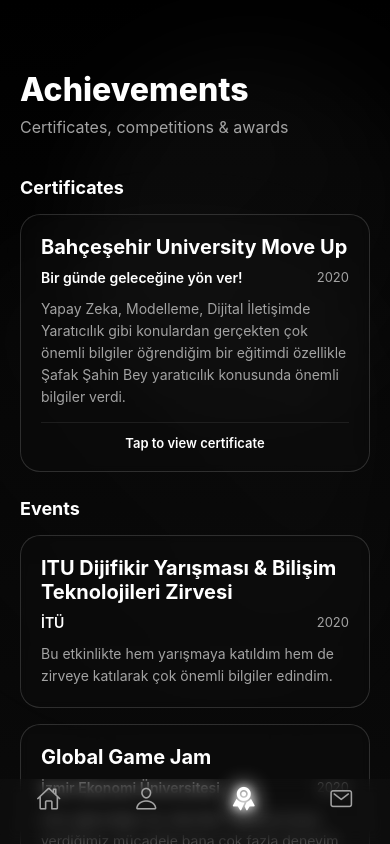
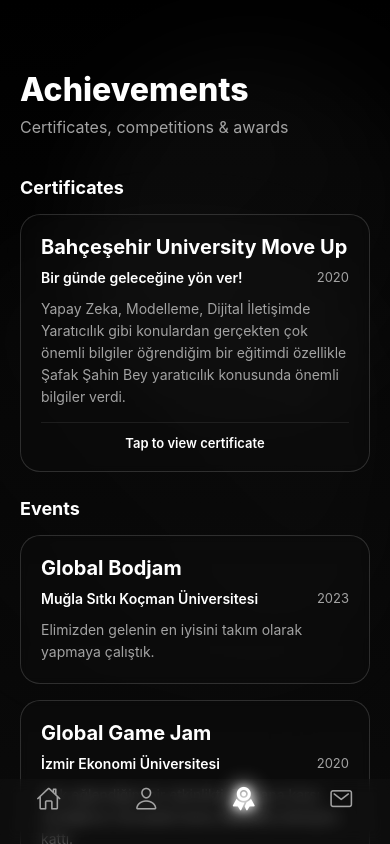
Before and after one commit to semihgll/Portfolio-web-app, a React Native app: screen /Certificates in a window 390 px wide. Built offline with nearby package versions, Linux system fonts and the light colour scheme; grey boxes are pictures that could not be loaded.

Commit message:
project change

```diff
--- a/src/screens/CertificatesScreen.tsx
+++ b/src/screens/CertificatesScreen.tsx
@@ -22,10 +22,11 @@
 const EVENTS = [
     {
         id: 1,
-        title: 'ITU Dijifikir Yarışması & Bilişim Teknolojileri Zirvesi',
-        organizer: 'İTÜ',
-        date: '2020',
-        description: 'Bu etkinlikte hem yarışmaya katıldım hem de zirveye katılarak çok önemli bilgiler edindim.',
+        title: 'Global Bodjam',
+        organizer: 'Muğla Sıtkı Koçman Üniversitesi',
+        date: '2023',
+        duration: '48 hours',
+        description: 'Elimizden gelenin en iyisini takım olarak yapmaya çalıştık.',
     },
     {
         id: 2,
@@ -37,11 +38,17 @@
     },
     {
         id: 3,
-        title: 'Global Bodjam',
-        organizer: 'Muğla Sıtkı Koçman Üniversitesi',
-        date: '2023',
-        duration: '48 hours',
-        description: 'Elimizden gelenin en iyisini takım olarak yapmaya çalıştık.',
+        title: 'ITU Dijifikir Yarışması & Bilişim Teknolojileri Zirvesi',
+        organizer: 'İTÜ',
+        date: '2019',
+        description: 'Bu etkinlikte hem yarışmaya katıldım hem de zirveye katılarak çok önemli bilgiler edindim.',
+    },
+    {
+        id: 4,
+        title: 'Dokuz Eylül Game Jam',
+        organizer: 'Dokuz Eylül Üniversitesi',
+        date: '2018',
+        description: 'Bu projede VR ve eğitim odaklı ilerledim. Geliştirici olarak yer aldım projede. Güzel bir etkinlikti.',
     },
 ];
 
--- a/src/screens/ProjectsScreen.tsx
+++ b/src/screens/ProjectsScreen.tsx
@@ -15,23 +15,13 @@
         engineIcon: require('../../assets/unity_icon.png'),
         platform: 'Mobile',
         status: 'Published',
-        description: 'Bu proje fikir olarak ortaya konulmuş ancak geliştirme aşamasında sıfır noktasında bulunan bir oyundu.Mekanikleri tasarlanma aşamasındayken ekibe katıldım. Projenin geliştirme kısımını devaralarak çok hızlı bir şekilde bitirdim. Bitirmemizle birlikte bir çok yarışmaya girişimci ruhumuzla lisede başvurduk. Başarılar elde ettik.',
+        description: 'Bu proje fikir olarak ortaya konulmuş ancak geliştirme aşamasında sıfır noktasında bulunan bir oyundu.Mekanikleri tasarlanma aşamasındayken ekibe katıldım. Projenin geliştirme kısımını devaralarak çok hızlı bir şekilde bitirdim. Bitirmemizle birlikte bir çok yarışmaya girişimci ruhumuzla lisede başvurduk. Aynı zamanda yine bu proje ile Abbas Güçlü İle Büyük Oyun Yarışmasına katıldık. Bu yarışmada derece elde edemesek de televizyonda canlı yayın ve stres altında neler yapmalıyız gibi bir çok değerli deneyimler kazandım.',
         cover: null,
         awards: [
             { title: 'Netmarble Game Jam & Incubation Program', event: 'Incube Programında Barış Özistek gibi değerli insanlardan pazarlama ve geliştirme konusunda çok değerli eğitimler aldık. Bu programı 2.likle bitirdik. Çok değerli ödüller aldık.', rank: '2st Place', rankColor: '#ffffffff' },
         ],
     },
-    {
-        id: 'g2',
-        title: 'Shadow Protocol',
-        engine: 'Unity',
-        engineIcon: require('../../assets/unity_icon.png'),
-        platform: 'PC / Mobile',
-        status: 'Prototype',
-        description: 'Stealth-action game with real-time shadows and AI patrol systems.',
-        cover: null,
-        awards: [],
-    },
+
 ];
 
 // ————— Diğer Kategoriler (Örnek) —————
```
